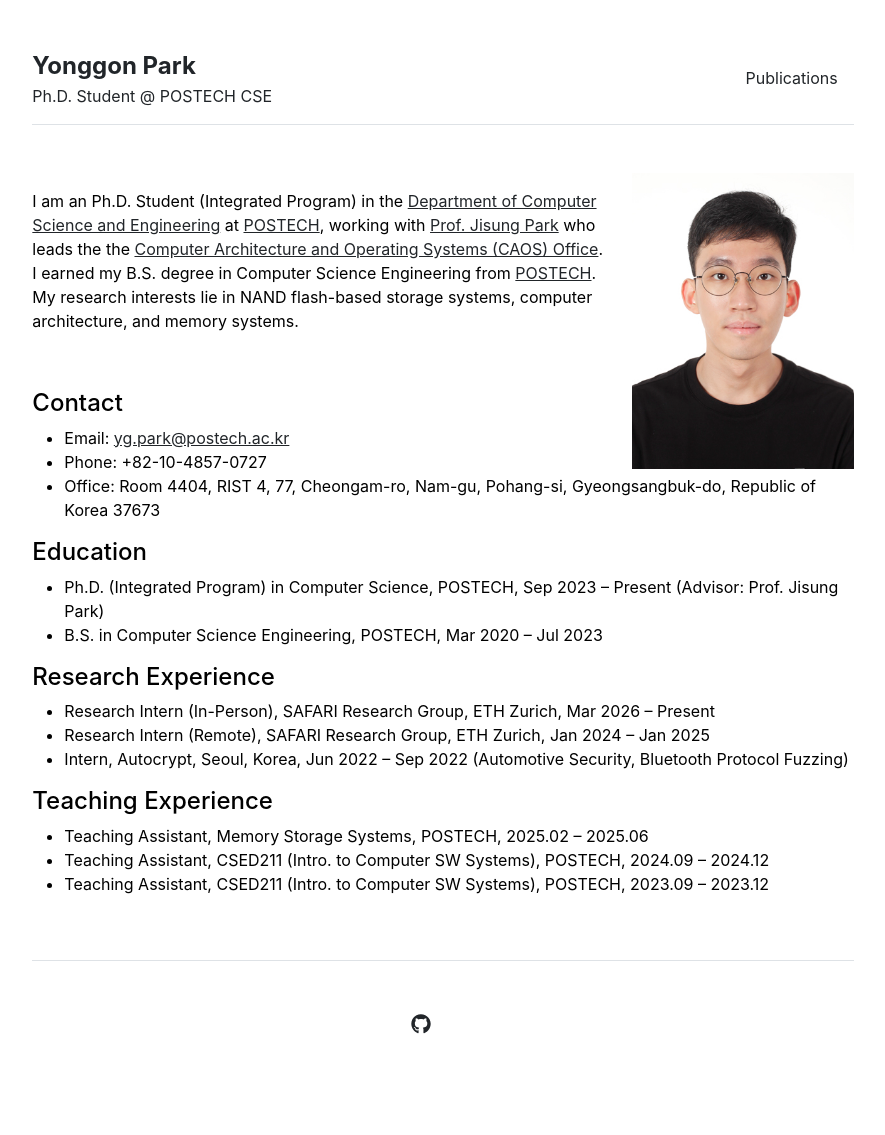
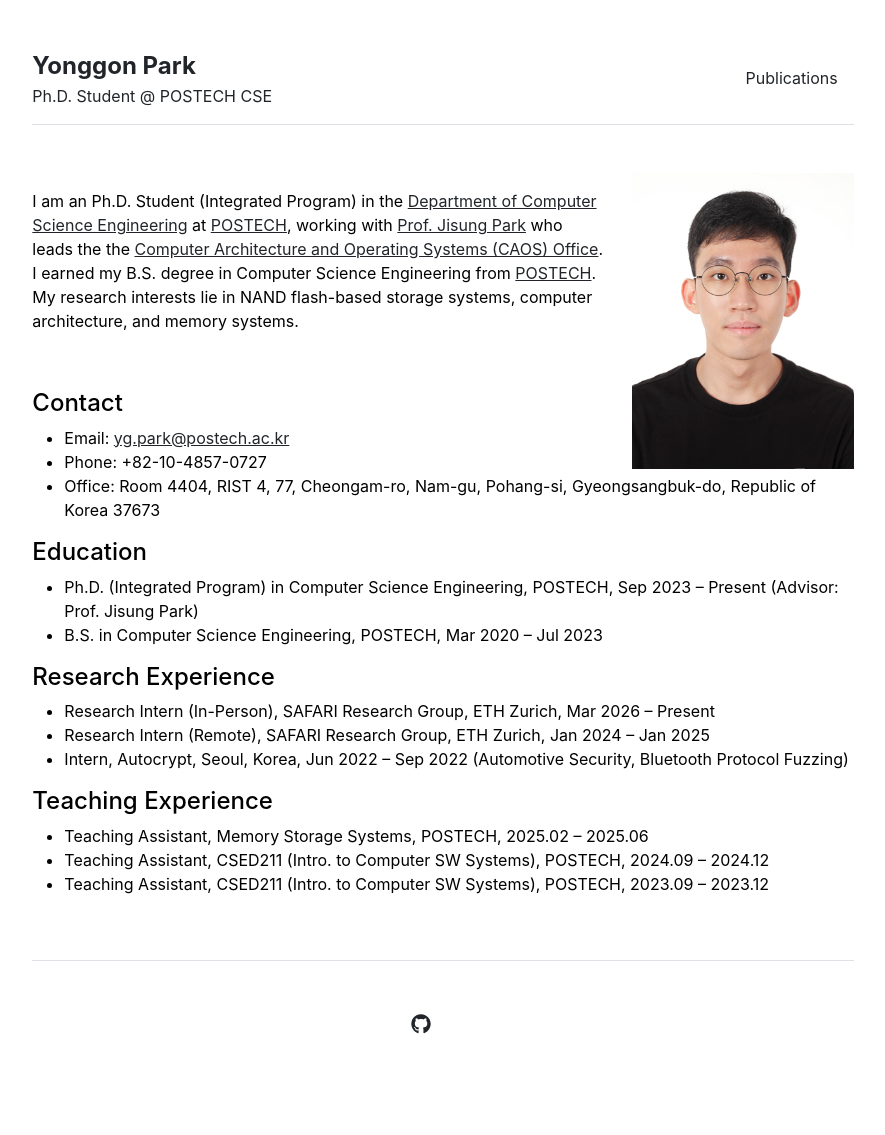
Before and after one commit to parkyg01/parkyg01.github.io, a Jekyll site: the page built from index.md, in a window 1280 px wide. Shown: the whole page, without its empty margins (197-1082 px from the left). Built offline with Jekyll 4.4.1, drawn with Linux system fonts in a browser that asks for light colours.

Commit message:
Use Computer Science Engineering consistently
Co-Authored-By: Claude Opus 5.5 (1M context) <noreply@anthropic.com>

```diff
--- a/index.md
+++ b/index.md
@@ -4,7 +4,7 @@ title: "Home"
 ---
 <img align="right" style="width: 30%; padding-left: 3%;" src="{{ site.github.url }}/assets/img/ygpark.jpg" alt="Yonggon Park">
 
-I am an Ph.D. Student (Integrated Program) in the [Department of Computer Science and Engineering](https://cse.postech.ac.kr) at [POSTECH](https://www.postech.ac.kr), working with [Prof. Jisung Park](https://jisung-park.github.io/) who leads the the [Computer Architecture and Operating Systems (CAOS) Office](https://www.caos.postech.ac.kr/). I earned my B.S. degree in Computer Science Engineering from [POSTECH](https://www.postech.ac.kr). My research interests lie in NAND flash-based storage systems, computer architecture, and memory systems.
+I am an Ph.D. Student (Integrated Program) in the [Department of Computer Science Engineering](https://cse.postech.ac.kr) at [POSTECH](https://www.postech.ac.kr), working with [Prof. Jisung Park](https://jisung-park.github.io/) who leads the the [Computer Architecture and Operating Systems (CAOS) Office](https://www.caos.postech.ac.kr/). I earned my B.S. degree in Computer Science Engineering from [POSTECH](https://www.postech.ac.kr). My research interests lie in NAND flash-based storage systems, computer architecture, and memory systems.
 
 <br>
 #### Contact
@@ -15,7 +15,7 @@ I am an Ph.D. Student (Integrated Program) in the [Department of Computer Scienc
 
 #### Education
 
-- Ph.D. (Integrated Program) in Computer Science, POSTECH, Sep 2023 -- Present (Advisor: Prof. Jisung Park)
+- Ph.D. (Integrated Program) in Computer Science Engineering, POSTECH, Sep 2023 -- Present (Advisor: Prof. Jisung Park)
 - B.S. in Computer Science Engineering, POSTECH, Mar 2020 -- Jul 2023
 
 #### Research Experience
```
